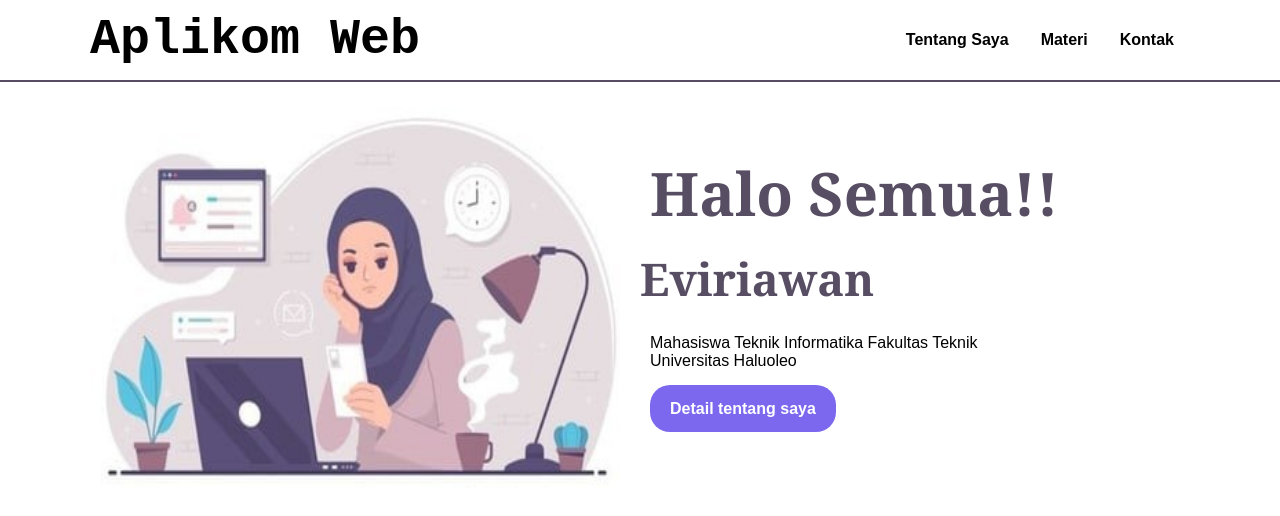
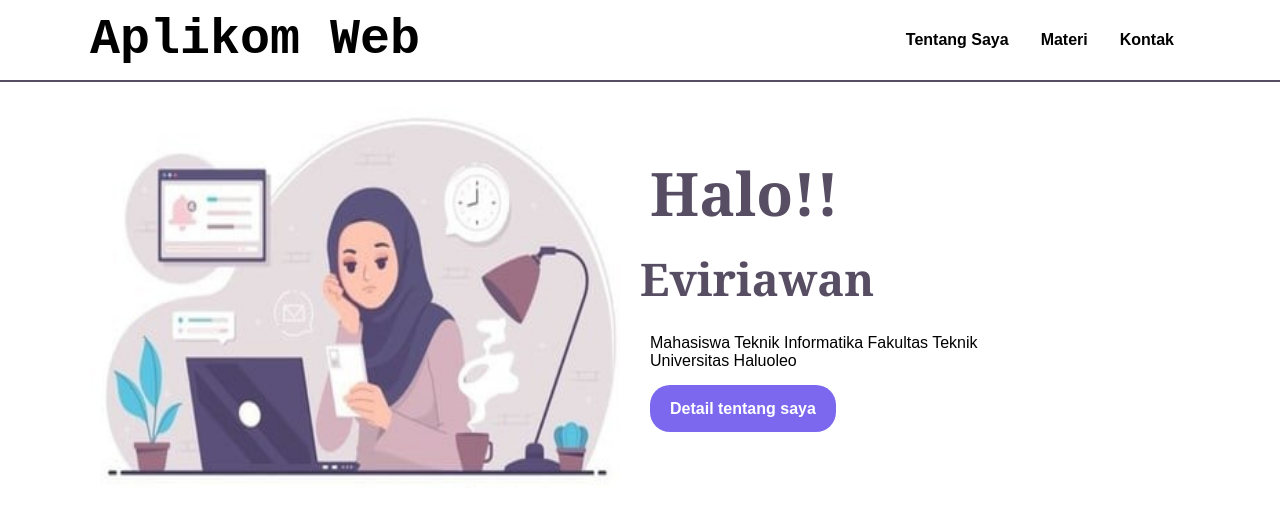
Before and after one commit to Eviriawan/Eviriawan.github.io, a plain HTML site: page index.html in a window 1280 px wide. Shown: the top 516 px of the page. Drawn offline with Linux system fonts and the light colour scheme.

Commit message:
Update index.html

```diff
--- a/index.html
+++ b/index.html
@@ -25,7 +25,7 @@
         <section id="home">
             <img src="./dff.jpeg" alt="">
             <div class="kolom">
-                <p class="deskripsi">Halo Semua!!</p>
+                <p class="deskripsi">Halo!!</p>
                 <h2>Eviriawan</h2>
                 <p>Mahasiswa Teknik Informatika Fakultas Teknik<br> Universitas Haluoleo</p>
                 <p><a href="https://www.instagram.com/eviriawan.a" class="tbl-biru">Detail tentang saya</a></p>
```
